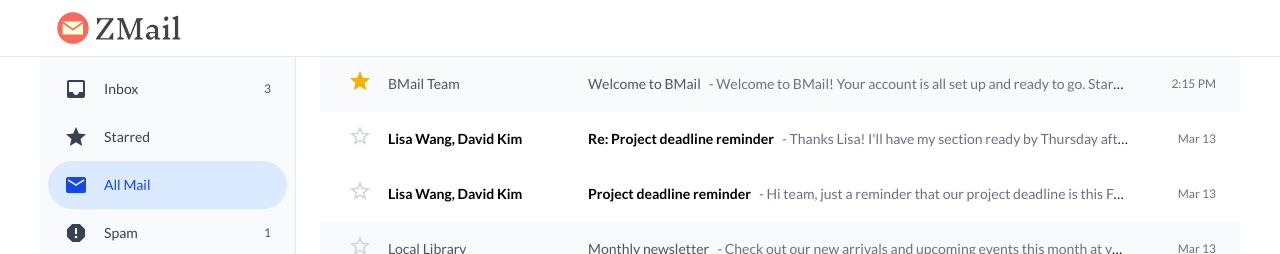
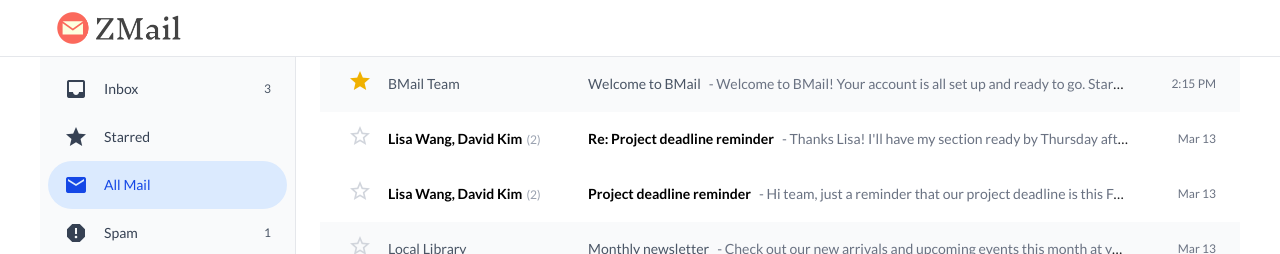
Before and after one commit to zejiran/zmail, a React (Vite) app: page /all in a window 1280 px wide. Shown: the top 254 px of the page. Built offline with nearby package versions, Linux system fonts and the light colour scheme.

Commit message:
Improve sender name display with count in thread view

```diff
--- a/src/components/EmailList.tsx
+++ b/src/components/EmailList.tsx
@@ -67,7 +67,7 @@ export const EmailList = () => {
                     email.unread ? 'font-bold text-black' : 'font-normal text-gray-600'
                   }`}
                 >
-                  {formatSenderName(email.from.name, email.threadId, emails)}
+                  <span>{formatSenderNameWithCount(email.from.name, email.threadId, emails)}</span>
                 </div>
               </div>
 
@@ -111,24 +111,26 @@ function filterByFolder(email: Email, folder: string): boolean {
   }
 }
 
-function formatSenderName(name: string, threadId: string, allEmails: Email[]): string {
+function formatSenderNameWithCount(name: string, threadId: string, allEmails: Email[]) {
   const threadEmails = allEmails.filter((email) => email.threadId === threadId)
 
   if (threadEmails.length <= 1) {
-    return name
+    return <span>{name}</span>
   }
 
   const uniqueSenders = Array.from(new Set(threadEmails.map((email) => email.from.name)))
 
   if (uniqueSenders.length === 1) {
-    return name
+    return <span>{name}</span>
   }
 
-  if (uniqueSenders.length === 2) {
-    return uniqueSenders.join(', ')
-  }
+  const senderNames =
+    uniqueSenders.length === 2 ? uniqueSenders.join(', ') : uniqueSenders.slice(0, 2).join(', ')
 
-  // For more than 2 senders, show first two and count
-  const otherCount = uniqueSenders.length - 2
-  return `${uniqueSenders.slice(0, 2).join(', ')} (${otherCount + 2})`
+  return (
+    <span>
+      {senderNames}
+      <span className="text-xs text-gray-400 font-normal ml-1">({uniqueSenders.length})</span>
+    </span>
+  )
 }
```
